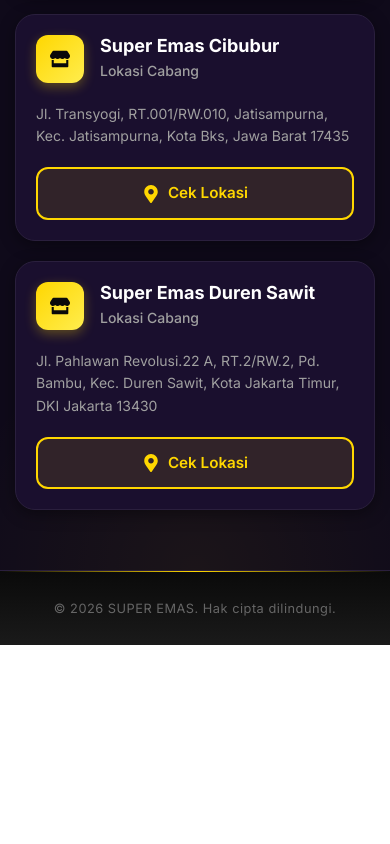
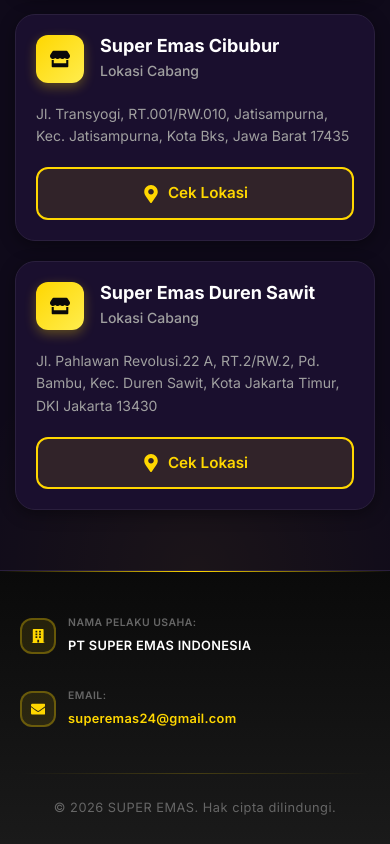
Before and after one commit to AnandaFebianiRakhmah/super-emas-fe, a React (Create React App) app: page / in a window 390 px wide. Shown: the part 6130-6974 px from the top of the page. Before the commit the page ends 6775 px from the top, so only its background shows below. Built offline with nearby package versions, Linux system fonts and the light colour scheme; no server answers.

Commit message:
update informasi

```diff
--- a/src/components/Footer.css
+++ b/src/components/Footer.css
@@ -3,7 +3,7 @@
 .footer-container {
   background: linear-gradient(180deg, #0a0a0a 0%, #1a1a1a 100%);
   color: var(--text-secondary);
-  padding: 30px 0;
+  padding: 40px 0 30px;
   border-top: 1px solid var(--border-color);
   position: relative;
 }
@@ -18,19 +18,144 @@
   background: linear-gradient(90deg, transparent, var(--gold), transparent);
 }
 
+/* Legal Information Section */
+.footer-legal-section {
+  margin-bottom: 32px;
+}
+
+.legal-item {
+  display: flex;
+  align-items: center;
+  gap: 16px;
+  padding: 16px 0;
+}
+
+.legal-icon {
+  width: 44px;
+  height: 44px;
+  min-width: 44px;
+  background: rgba(255, 215, 0, 0.1);
+  border: 2px solid rgba(255, 215, 0, 0.3);
+  border-radius: 12px;
+  display: flex;
+  align-items: center;
+  justify-content: center;
+  color: var(--gold);
+  font-size: 1.125rem;
+}
+
+.legal-content {
+  display: flex;
+  flex-direction: column;
+  gap: 4px;
+}
+
+.legal-label {
+  font-size: 0.75rem;
+  font-weight: 600;
+  color: var(--text-tertiary);
+  text-transform: uppercase;
+  letter-spacing: 0.5px;
+}
+
+.legal-value {
+  font-size: 0.95rem;
+  font-weight: 600;
+  color: var(--text-primary);
+  letter-spacing: 0.3px;
+}
+
+.legal-link {
+  color: var(--gold);
+  text-decoration: none;
+  transition: all 0.3s ease;
+}
+
+.legal-link:hover {
+  color: var(--gold-light);
+  text-decoration: underline;
+}
+
+/* Divider */
+.footer-divider {
+  height: 1px;
+  background: linear-gradient(90deg, transparent, rgba(255, 215, 0, 0.2), transparent);
+  margin: 24px 0;
+}
+
+/* Copyright */
 .footer-text {
   color: var(--text-tertiary);
   font-size: 0.875rem;
   letter-spacing: 0.5px;
 }
 
+/* Light Mode */
+[data-theme="light"] .footer-container {
+  background: linear-gradient(180deg, #f8f9fa 0%, #e9ecef 100%);
+}
+
+[data-theme="light"] .legal-icon {
+  background: rgba(255, 215, 0, 0.15);
+  border-color: rgba(255, 215, 0, 0.4);
+}
+
 /* Responsive */
 @media (max-width: 768px) {
   .footer-container {
-    padding: 24px 0;
+    padding: 32px 0 24px;
+  }
+
+  .footer-legal-section {
+    margin-bottom: 24px;
+  }
+
+  .legal-item {
+    padding: 12px 0;
+    margin-bottom: 8px;
+  }
+
+  .legal-icon {
+    width: 40px;
+    height: 40px;
+    min-width: 40px;
+    font-size: 1rem;
+  }
+
+  .legal-label {
+    font-size: 0.7rem;
+  }
+
+  .legal-value {
+    font-size: 0.875rem;
+  }
+
+  .footer-divider {
+    margin: 20px 0;
   }
 
   .footer-text {
     font-size: 0.8rem;
   }
 }
+
+@media (max-width: 480px) {
+  .legal-item {
+    gap: 12px;
+  }
+
+  .legal-icon {
+    width: 36px;
+    height: 36px;
+    min-width: 36px;
+    font-size: 0.9rem;
+  }
+
+  .legal-label {
+    font-size: 0.65rem;
+  }
+
+  .legal-value {
+    font-size: 0.8rem;
+  }
+}
--- a/src/components/Footer.js
+++ b/src/components/Footer.js
@@ -1,12 +1,41 @@
 // src/components/Footer.js
 import React from "react";
 import { Container, Row, Col } from "react-bootstrap";
+import { FaBuilding, FaEnvelope } from "react-icons/fa";
 import "./Footer.css";
 
 export default function Footer() {
   return (
     <div className="footer-container" id="contact">
       <Container>
+        {/* Legal Information Section */}
+        <Row className="footer-legal-section">
+          <Col md={6} className="legal-item">
+            <div className="legal-icon">
+              <FaBuilding />
+            </div>
+            <div className="legal-content">
+              <span className="legal-label">NAMA PELAKU USAHA:</span>
+              <span className="legal-value">PT SUPER EMAS INDONESIA</span>
+            </div>
+          </Col>
+          <Col md={6} className="legal-item">
+            <div className="legal-icon">
+              <FaEnvelope />
+            </div>
+            <div className="legal-content">
+              <span className="legal-label">EMAIL:</span>
+              <a href="mailto:superemas24@gmail.com" className="legal-value legal-link">
+                superemas24@gmail.com
+              </a>
+            </div>
+          </Col>
+        </Row>
+
+        {/* Divider */}
+        <div className="footer-divider"></div>
+
+        {/* Copyright */}
         <Row>
           <Col className="text-center">
             <small className="footer-text">
```
